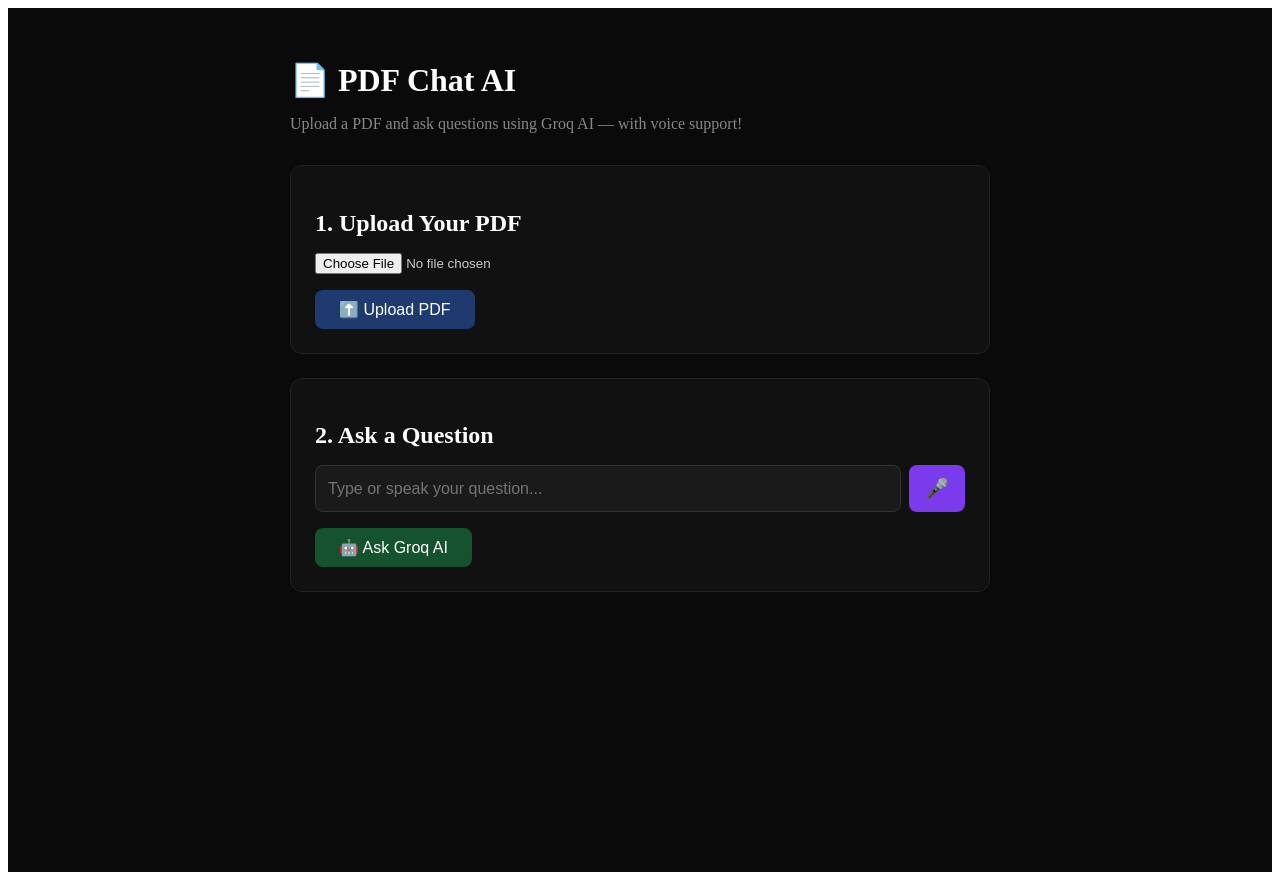
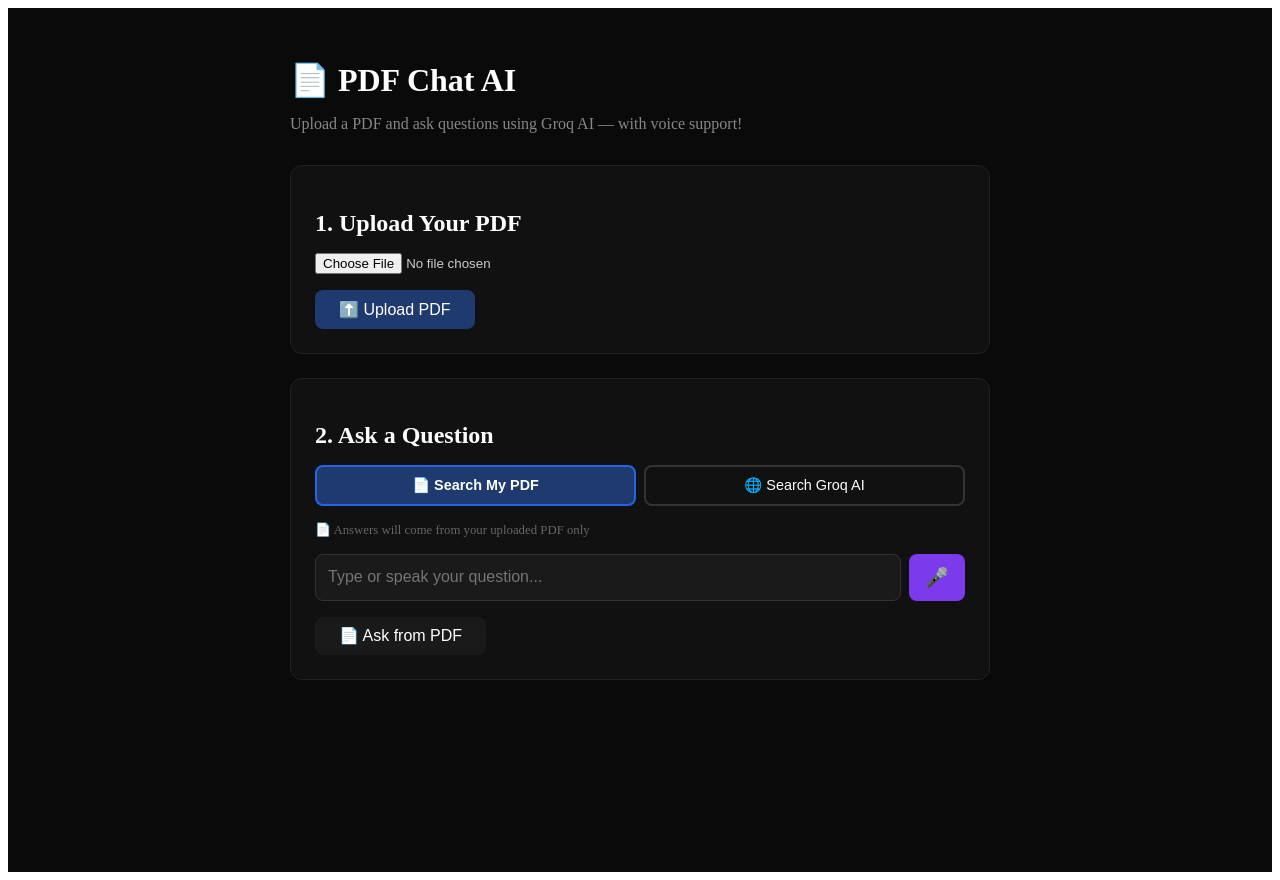
Before and after one commit to sudhagitam/pdf-chat-ui, a Next.js app: page / in a window 1280 px wide. Built offline with nearby package versions, Linux system fonts and the light colour scheme.

Commit message:
more search criteria

```diff
--- a/pages/index.js
+++ b/pages/index.js
@@ -11,9 +11,9 @@
   const [uploading, setUploading] = useState(false);
   const [listening, setListening] = useState(false);
   const [speaking, setSpeaking] = useState(false);
+  const [searchMode, setSearchMode] = useState("pdf");
   const recognitionRef = useRef(null);
 
-  // Upload PDF
   const uploadPDF = async () => {
     if (!file) return;
     setUploading(true);
@@ -33,30 +33,29 @@
     setUploading(false);
   };
 
-  // Ask Question
   const askQuestion = async () => {
     if (!question) return;
     setLoading(true);
     setAnswer("");
     try {
-      const res = await fetch(`${API}/ask`, {
+      const endpoint = searchMode === "pdf" ? "/ask" : "/ask-groq";
+      const res = await fetch(`${API}${endpoint}`, {
         method: "POST",
         headers: { "Content-Type": "application/json" },
         body: JSON.stringify({ question }),
       });
       const data = await res.json();
       setAnswer(data.answer);
-      speakAnswer(data.answer); // auto speak answer
+      speakAnswer(data.answer);
     } catch (err) {
       setAnswer("Error getting answer. Try again.");
     }
     setLoading(false);
   };
 
-  // Voice Input
   const startListening = () => {
     if (!("webkitSpeechRecognition" in window || "SpeechRecognition" in window)) {
-      alert("Voice input not supported in this browser. Use Chrome.");
+      alert("Voice input not supported. Please use Chrome.");
       return;
     }
     const SpeechRecognition = window.SpeechRecognition || window.webkitSpeechRecognition;
@@ -64,7 +63,6 @@
     recognition.lang = "en-US";
     recognition.continuous = false;
     recognition.interimResults = false;
-
     recognition.onstart = () => setListening(true);
     recognition.onend = () => setListening(false);
     recognition.onresult = (event) => {
@@ -72,7 +70,6 @@
       setQuestion(transcript);
     };
     recognition.onerror = () => setListening(false);
-
     recognitionRef.current = recognition;
     recognition.start();
   };
@@ -82,7 +79,6 @@
     setListening(false);
   };
 
-  // Voice Output
   const speakAnswer = (text) => {
     if (!text) return;
     window.speechSynthesis.cancel();
@@ -103,6 +99,8 @@
   return (
     <main style={{ minHeight: "100vh", background: "#0a0a0a", color: "white", padding: "2rem" }}>
       <div style={{ maxWidth: "700px", margin: "0 auto" }}>
+
+        {/* Header */}
         <h1 style={{ fontSize: "2rem", fontWeight: "bold", marginBottom: "0.5rem" }}>
           📄 PDF Chat AI
         </h1>
@@ -134,6 +132,24 @@
           >
             {uploading ? "⏳ Uploading..." : "⬆️ Upload PDF"}
           </button>
+
+          {/* Upload Progress */}
+          {uploading && (
+            <div style={{ marginTop: "1rem" }}>
+              <p style={{ color: "#f59e0b" }}>⏳ Processing PDF... this may take 1-2 minutes for large files.</p>
+              <div style={{ width: "100%", height: "4px", background: "#333", borderRadius: "2px", marginTop: "0.5rem", overflow: "hidden" }}>
+                <div style={{
+                  height: "100%",
+                  background: "#2563eb",
+                  borderRadius: "2px",
+                  animation: "loading 2s infinite",
+                  width: "40%"
+                }} />
+              </div>
+              <style>{`@keyframes loading { 0% { transform: translateX(-100%) } 100% { transform: translateX(350%) } }`}</style>
+            </div>
+          )}
+
           {uploaded && (
             <p style={{ color: "#4ade80", marginTop: "0.75rem" }}>✅ PDF uploaded and ready!</p>
           )}
@@ -143,6 +159,52 @@
         <div style={{ background: "#111", borderRadius: "12px", padding: "1.5rem", border: "1px solid #222" }}>
           <h2 style={{ marginBottom: "1rem" }}>2. Ask a Question</h2>
 
+          {/* Search Mode Toggle */}
+          <div style={{ display: "flex", gap: "0.5rem", marginBottom: "1rem" }}>
+            <button
+              onClick={() => setSearchMode("pdf")}
+              style={{
+                flex: 1,
+                padding: "0.6rem",
+                borderRadius: "8px",
+                border: "2px solid",
+                borderColor: searchMode === "pdf" ? "#2563eb" : "#333",
+                background: searchMode === "pdf" ? "#1e3a6e" : "transparent",
+                color: "white",
+                cursor: "pointer",
+                fontWeight: searchMode === "pdf" ? "bold" : "normal",
+                fontSize: "0.9rem"
+              }}
+            >
+              📄 Search My PDF
+            </button>
+            <button
+              onClick={() => setSearchMode("groq")}
+              style={{
+                flex: 1,
+                padding: "0.6rem",
+                borderRadius: "8px",
+                border: "2px solid",
+                borderColor: searchMode === "groq" ? "#7c3aed" : "#333",
+                background: searchMode === "groq" ? "#3b0764" : "transparent",
+                color: "white",
+                cursor: "pointer",
+                fontWeight: searchMode === "groq" ? "bold" : "normal",
+                fontSize: "0.9rem"
+              }}
+            >
+              🌐 Search Groq AI
+            </button>
+          </div>
+
+          {/* Search mode hint */}
+          <p style={{ color: "#666", fontSize: "0.8rem", marginBottom: "1rem" }}>
+            {searchMode === "pdf"
+              ? "📄 Answers will come from your uploaded PDF only"
+              : "🌐 Answers will come from Groq AI general knowledge"}
+          </p>
+
+          {/* Input + Mic */}
           <div style={{ display: "flex", gap: "0.5rem", marginBottom: "1rem" }}>
             <input
               type="text"
@@ -160,7 +222,6 @@
                 fontSize: "1rem"
               }}
             />
-            {/* Voice Input Button */}
             <button
               onClick={listening ? stopListening : startListening}
               title="Voice Input"
@@ -182,21 +243,28 @@
             <p style={{ color: "#a78bfa", marginBottom: "1rem" }}>🎤 Listening... speak now</p>
           )}
 
+          {/* Ask Button + Stop Speaking */}
           <div style={{ display: "flex", gap: "0.5rem" }}>
             <button
               onClick={askQuestion}
-              disabled={loading || !uploaded || !question}
+              disabled={loading || (searchMode === "pdf" && !uploaded) || !question}
               style={{
-                background: !loading && uploaded && question ? "#16a34a" : "#14532d",
+                background: !loading && (searchMode === "groq" || uploaded) && question
+                  ? searchMode === "pdf" ? "#16a34a" : "#7c3aed"
+                  : "#1a1a1a",
                 color: "white",
                 padding: "0.6rem 1.5rem",
                 borderRadius: "8px",
                 border: "none",
-                cursor: !loading && uploaded && question ? "pointer" : "not-allowed",
+                cursor: "pointer",
                 fontSize: "1rem"
               }}
             >
-              {loading ? "⏳ Thinking..." : "🤖 Ask Groq AI"}
+              {loading
+                ? "⏳ Thinking..."
+                : searchMode === "pdf"
+                ? "📄 Ask from PDF"
+                : "🌐 Ask Groq AI"}
             </button>
 
             {speaking && (
@@ -217,10 +285,13 @@
             )}
           </div>
 
+          {/* Answer */}
           {answer && (
             <div style={{ marginTop: "1.5rem", padding: "1rem", background: "#1a1a1a", borderRadius: "8px", border: "1px solid #333" }}>
               <div style={{ display: "flex", justifyContent: "space-between", alignItems: "center", marginBottom: "0.5rem" }}>
-                <p style={{ color: "#4ade80", fontWeight: "bold" }}>Answer:</p>
+                <p style={{ color: searchMode === "pdf" ? "#4ade80" : "#a78bfa", fontWeight: "bold" }}>
+                  {searchMode === "pdf" ? "📄 Answer from PDF:" : "🌐 Answer from Groq AI:"}
+                </p>
                 <button
                   onClick={() => speakAnswer(answer)}
                   title="Read answer aloud"
```
